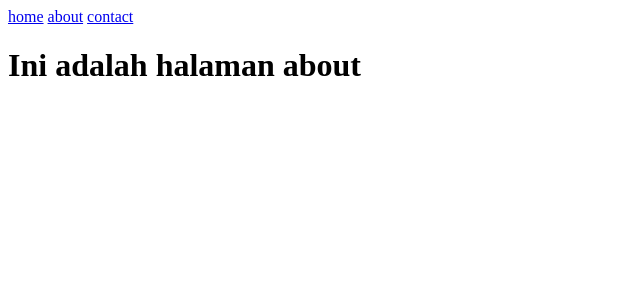
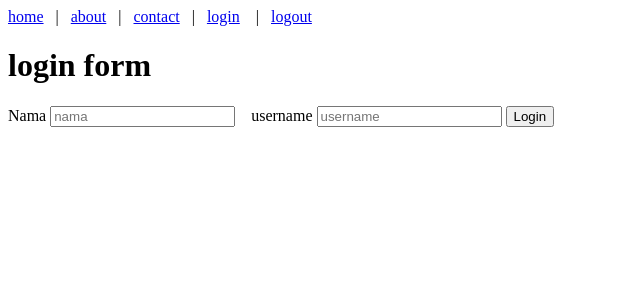
Before and after one commit to toufanialfarisi/flask-travis-ci, a Flask app: page /about in a window 1280 px wide. Shown: the top 300 px of the page, without its empty margins (0-640 px from the left). Run offline with Flask 2, Linux system fonts and the light colour scheme.

Commit message:
update resources

```diff
--- a/app.py
+++ b/app.py
@@ -1,22 +1,56 @@
-from flask import Flask, render_template
+from flask import Flask, render_template, request, session, redirect, url_for
+import os
 
 app = Flask(__name__)
-app.config.from_object("config.DevelopmentConfig")
+app.config.from_object(os.environ["APP_SETTINGS"])
 
 
 @app.route("/")
 def index():
-    return render_template("index.html")
+    if "log_message" in session:
+        return render_template("index.html", message=session["log_message"])
+    else:
+        return render_template("index.html")
 
 
 @app.route("/about")
 def about():
-    return render_template("about.html")
+    if "log_message" in session:
+        return render_template("about.html")
+    else:
+        return render_template("login.html")
 
 
 @app.route("/contact")
 def contact():
-    return render_template("contact.html")
+    if "log_message" in session:
+        return render_template("contact.html")
+    else:
+        return render_template("login.html")
+
+
+@app.route("/login", methods=["POST", "GET"])
+def login():
+    if "log_message" in session:
+        return redirect(url_for("index"))
+    else:
+        if request.method == "POST":
+            nama = request.form.get("nama", None)
+            username = request.form.get("username", None)
+            if nama == "admin" and username == "admin":
+                session["log_message"] = "login sukses"
+                print("login sukses")
+                return redirect(url_for("index"))
+            else:
+                print("login gagal")
+                return redirect(url_for("login"))
+        return render_template("login.html")
+
+
+@app.route("/logout")
+def logout():
+    session.clear()
+    return redirect(url_for("index"))
 
 
 if __name__ == "__main__":
--- a/config.py
+++ b/config.py
@@ -5,6 +5,7 @@ class BaseConfig(object):
 
     DEBUG = True
     TESTING = False
+    SECRET_KEY = "flaskTravisToufani2019bisa"
 
 
 class ProductionConfig(BaseConfig):
--- a/requirements.txt
+++ b/requirements.txt
@@ -18,6 +18,7 @@ more-itertools==7.2.0
 packaging==19.2
 pluggy==0.13.0
 py==1.8.0
+pydotenv==0.0.7
 pyparsing==2.4.2
 pytest==5.2.2
 requests==2.22.0
--- a/templates/about.html
+++ b/templates/about.html
@@ -1,19 +1,4 @@
-<!DOCTYPE html>
-<html lang="en">
-
-<head>
-    <meta charset="UTF-8">
-    <meta name="viewport" content="width=device-width, initial-scale=1.0">
-    <meta http-equiv="X-UA-Compatible" content="ie=edge">
-    <title>index</title>
-</head>
-
-<body>
-    <div>
-        <a href="{{ url_for('index') }}">home</a> <a href="{{ url_for('about') }}">about</a> <a
-            href="{{ url_for('contact') }}">contact</a>
-        <div>
-            <h1>Ini adalah halaman about</h1>
-</body>
-
-</html>
+{% extends "layout.html" %}
+{% block content %}
+<h1>Ini adalah halaman about</h1>
+{% endblock %}
--- /dev/null
+++ b/templates/layout.html
@@ -0,0 +1,22 @@
+<!DOCTYPE html>
+<html lang="en">
+
+<head>
+    <meta charset="UTF-8">
+    <meta name="viewport" content="width=device-width, initial-scale=1.0">
+    <meta http-equiv="X-UA-Compatible" content="ie=edge">
+    <title>index</title>
+</head>
+
+<body>
+    <div>
+        <a href="{{ url_for('index') }}">home</a> &ensp;| &ensp;<a href="{{ url_for('about') }}">about</a> &ensp;|
+        &ensp;<a href="{{ url_for('contact') }}">contact</a> &ensp;| &ensp;<a href="{{ url_for('login') }}">login</a>
+        &ensp; | &ensp;<a href="{{ url_for('logout') }}">logout</a>&ensp;
+        <div>
+            <div>
+                {% block content %}{% endblock %}
+            </div>
+</body>
+
+</html>
--- /dev/null
+++ b/templates/login.html
@@ -0,0 +1,12 @@
+{% extends "layout.html" %}
+{% block content %}
+<h1>login form</h1>
+<form action="" method="POST">
+    <label>Nama</label>
+    <input type="text" name="nama" placeholder="nama" />
+    &ensp;
+    <label>username</label>
+    <input type="password" name="username" placeholder="username" />
+    <button type="submit">Login</button>
+</form>
+{% endblock %}
```
Also changed, not shown: templates/contact.html (+4 -19 lines), templates/index.html (+9 -19 lines), 1 other file.
